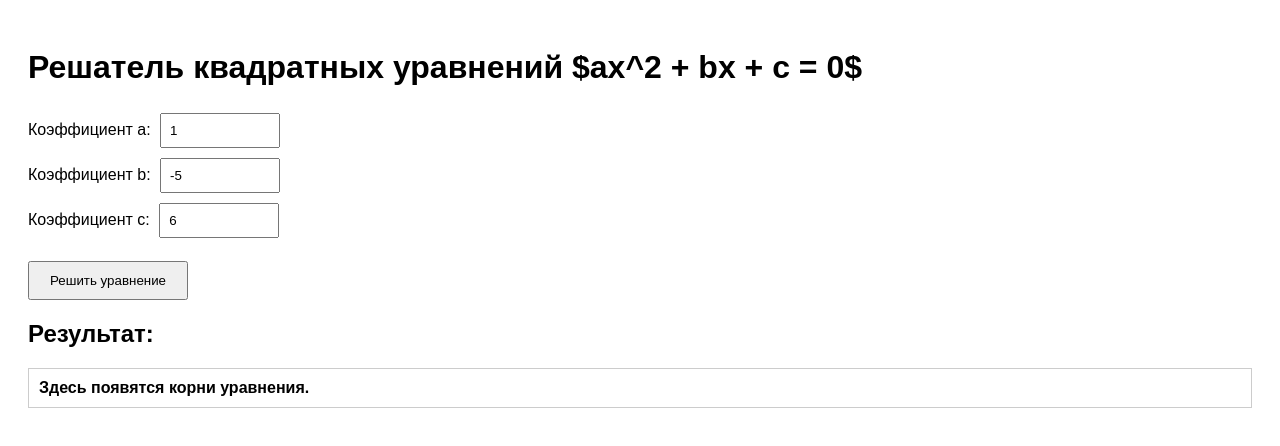
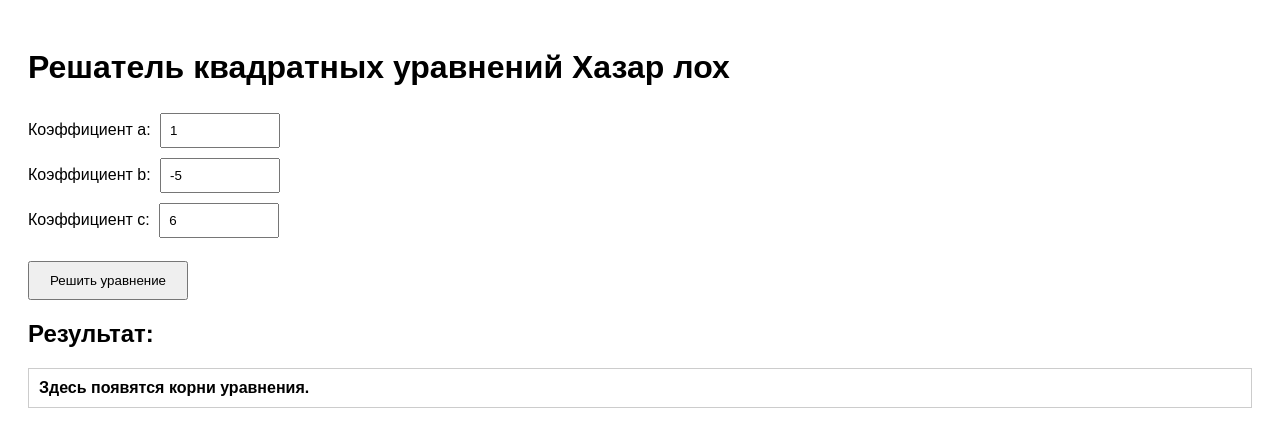
Before and after one commit to Lycuyc/quadratic-solver, a plain HTML site: page index.html in a window 1280 px wide. Drawn offline with Linux system fonts and the light colour scheme.

Commit message:
Update index.html

```diff
--- a/index.html
+++ b/index.html
@@ -12,7 +12,7 @@
 </head>
 <body>
 
-    <h1>Решатель квадратных уравнений $ax^2 + bx + c = 0$</h1>
+    <h1>Решатель квадратных уравнений Хазар лох</h1>
 
     <div>
         <label for="a">Коэффициент a:</label>
```
